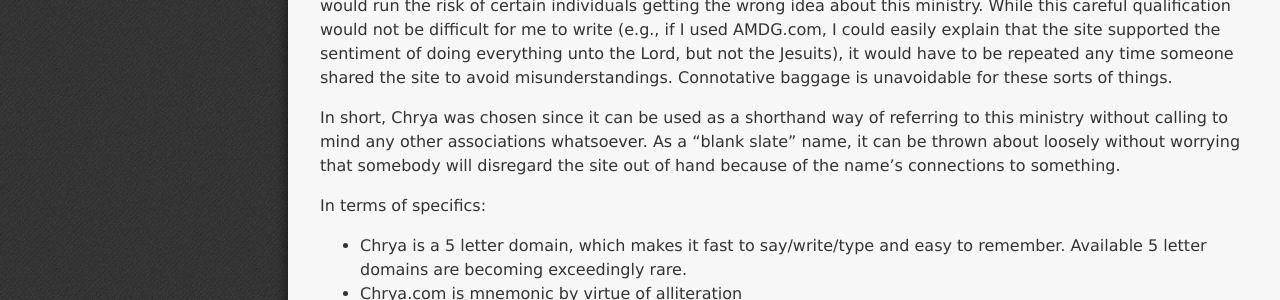
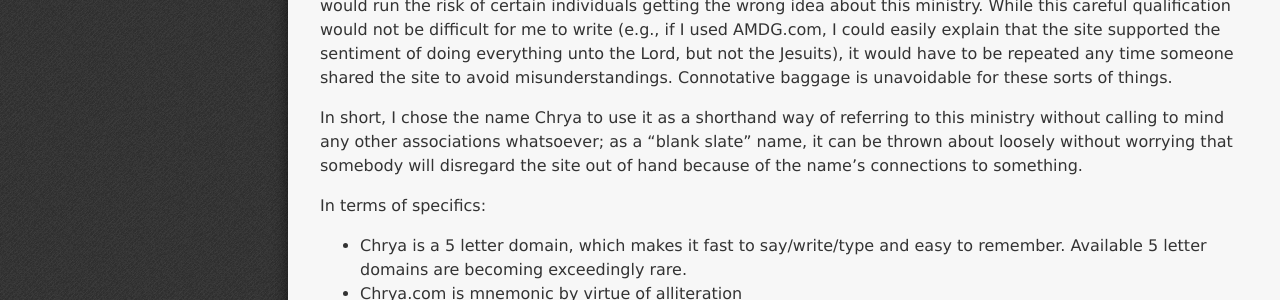
Before and after one commit to StevenTammen/chrya.com, a Jekyll site: the page built from pages/about.md, in a window 1280 px wide. Shown: the part 790-1090 px from the top of the page. Built offline with Jekyll 4.4.1, drawn with Linux system fonts in a browser that asks for light colours.

Commit message:
Update about.md

```diff
--- a/pages/about.md
+++ b/pages/about.md
@@ -28,7 +28,7 @@ This website is dedicated to truth as God has seen fit to reveal it to us in the
 
 "Chrya" is not a reference to anything in particular. I did not want to tie myself down to some specific verse or concept, since this ministry strives to teach the whole Bible. I also did not want to use a name dealing with symbology, historical acronyms (e.g., AMDG), or other such things, because doing so without careful qualification would run the risk of certain individuals getting the wrong idea about this ministry. While this careful qualification would not be difficult for me to write (e.g., if I used AMDG.com, I could easily explain that the site supported the sentiment of doing everything unto the Lord, but not the Jesuits), it would have to be repeated any time someone shared the site to avoid misunderstandings. Connotative baggage is unavoidable for these sorts of things.
 
-In short, Chrya was chosen since it can be used as a shorthand way of referring to this ministry without calling to mind any other associations whatsoever. As a "blank slate" name, it can be thrown about loosely without worrying that somebody will disregard the site out of hand because of the name's connections to something.
+In short, I chose the name Chrya to use it as a shorthand way of referring to this ministry without calling to mind any other associations whatsoever; as a "blank slate" name, it can be thrown about loosely without worrying that somebody will disregard the site out of hand because of the name's connections to something.
 
 In terms of specifics:
 
```
